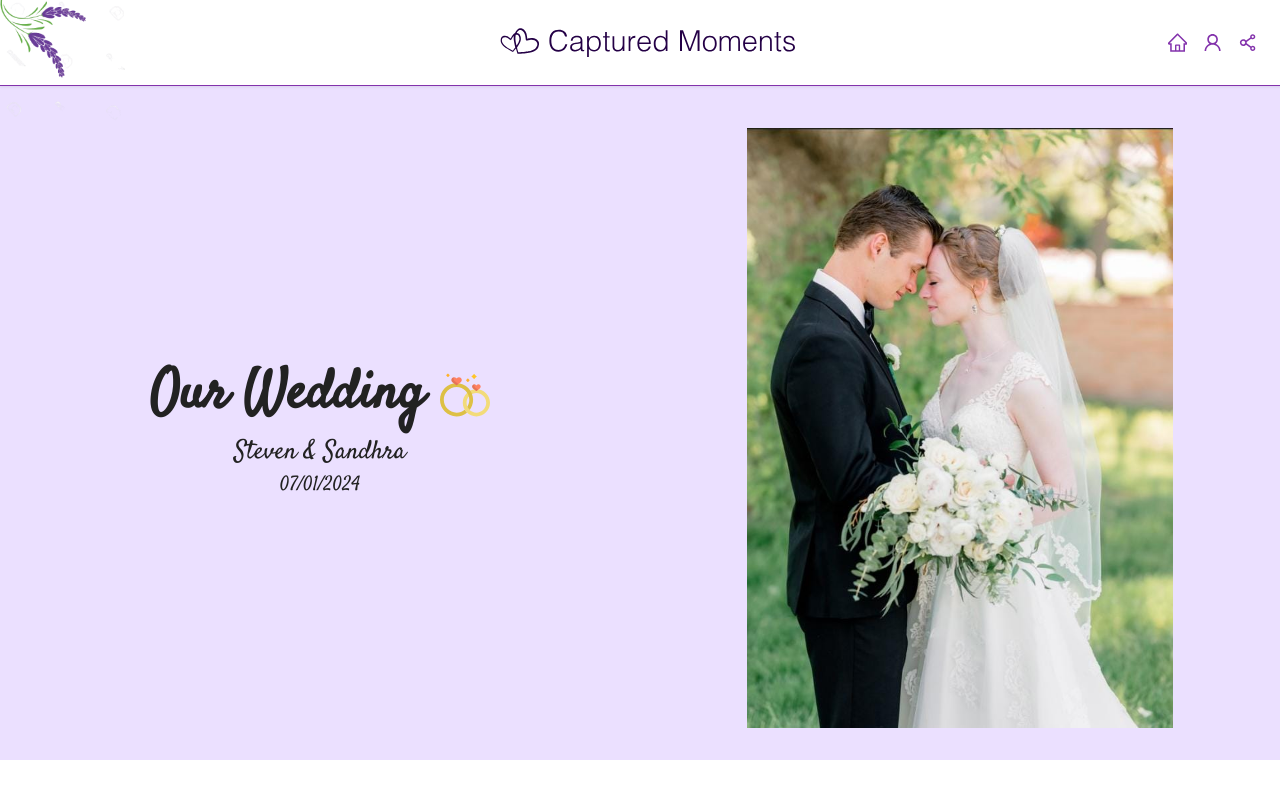
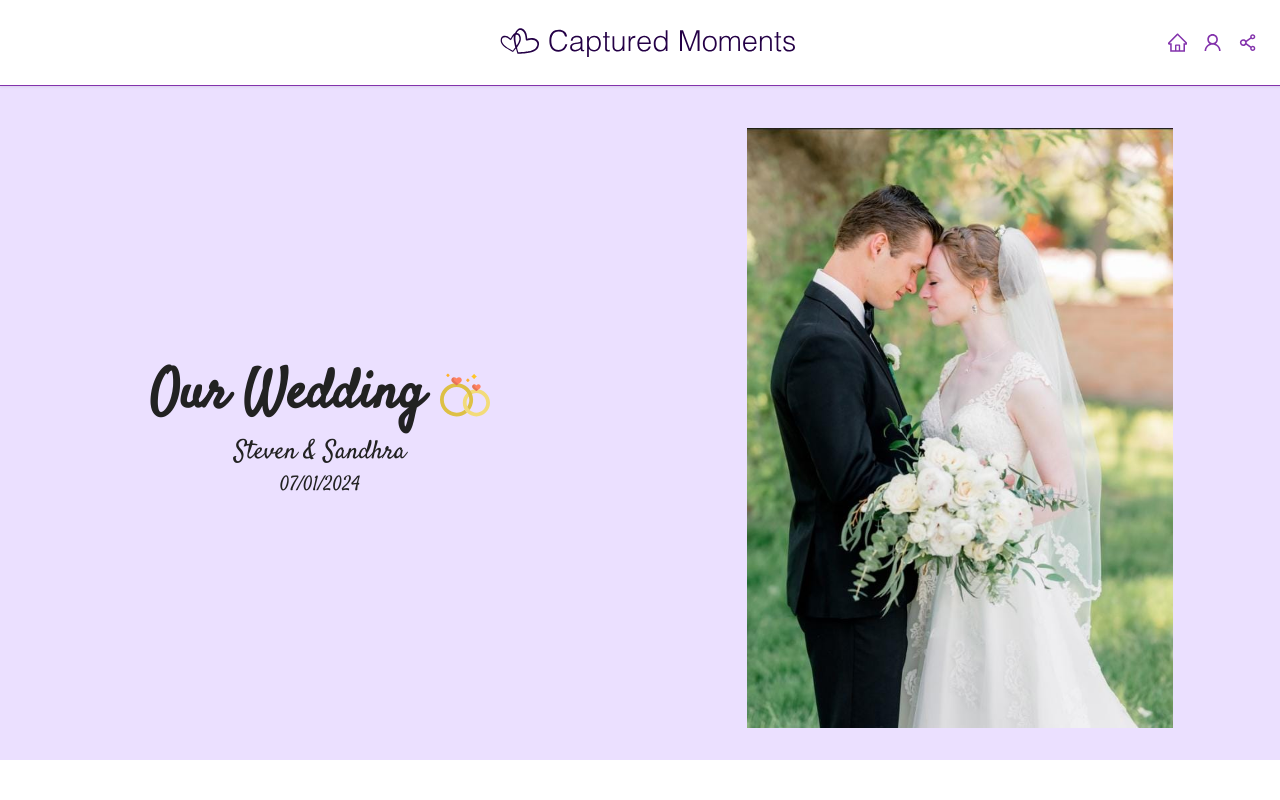
Before and after one commit to steventhomasdev/captured-moments, a React (Create React App) app: page / in a window 1280 px wide. Shown: the top 800 px of the page. Built offline with nearby package versions, Linux system fonts and the light colour scheme.

Commit message:
removing flower

```diff
--- a/src/components/Header/header.css
+++ b/src/components/Header/header.css
@@ -15,7 +15,7 @@
     border-bottom: .0625rem solid #8332ac;
 }
 
-.header-container::before{
+/* .header-container::before{
     content: "";
     position: absolute;
     top: -28px;
@@ -26,7 +26,7 @@
     background: url('../Images/lavender4.png') no-repeat;
     background-size: contain;
     transform: rotate(92deg);
-}
+} */
 
 .header-container .logo{
     font-size: 28px;
```
